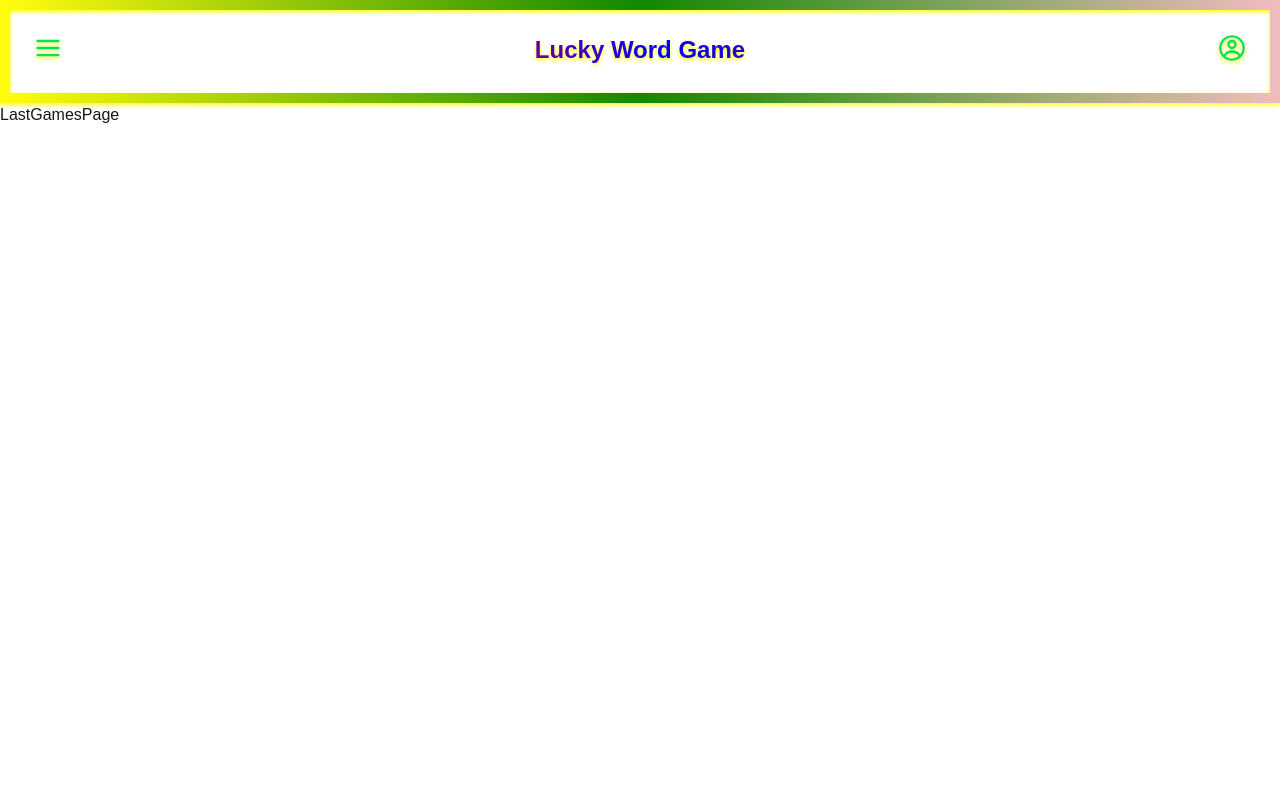
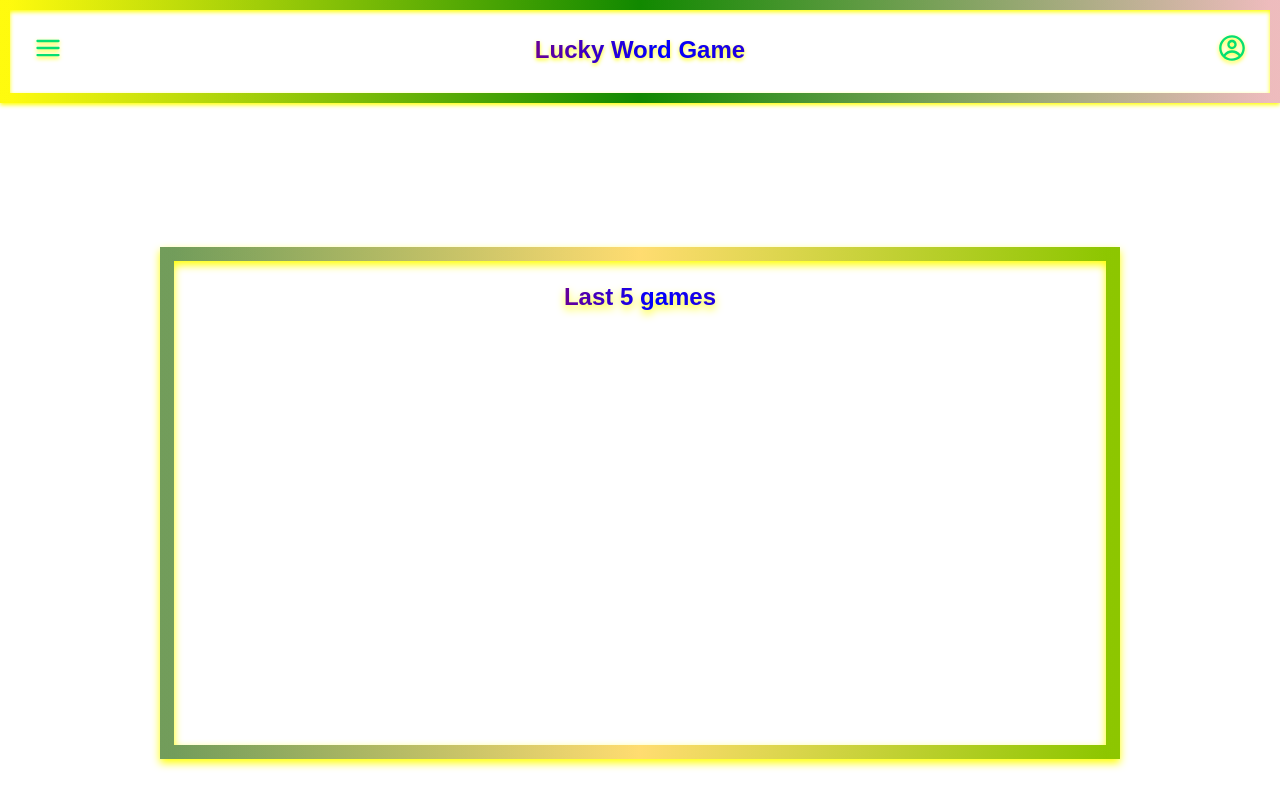
Before and after one commit to FiratSomek/lucky-word-game, a Next.js app: page /lastGamesPage in a window 1280 px wide. Shown: the top 808 px of the page. Built offline with nearby package versions, Linux system fonts and the light colour scheme.

Commit message:
added css styles of last 5 games page

```diff
--- a/src/app/lastGamesPage/page.tsx
+++ b/src/app/lastGamesPage/page.tsx
@@ -1,7 +1,16 @@
 import React from "react";
 
 const LastGamesPage = () => {
-  return <div>LastGamesPage</div>;
+  return (
+    <div className="flex h-screen justify-center items-center drop-shadow-[0_4px_4px_yellow]">
+      <div
+        className="gameBoard-border flex flex-col items-center  p-5 w-3/4 h-128
+"
+      >
+        <h1 className="neon-text text-2xl font-bold ">Last 5 games</h1>
+      </div>
+    </div>
+  );
 };
 
 export default LastGamesPage;
```
